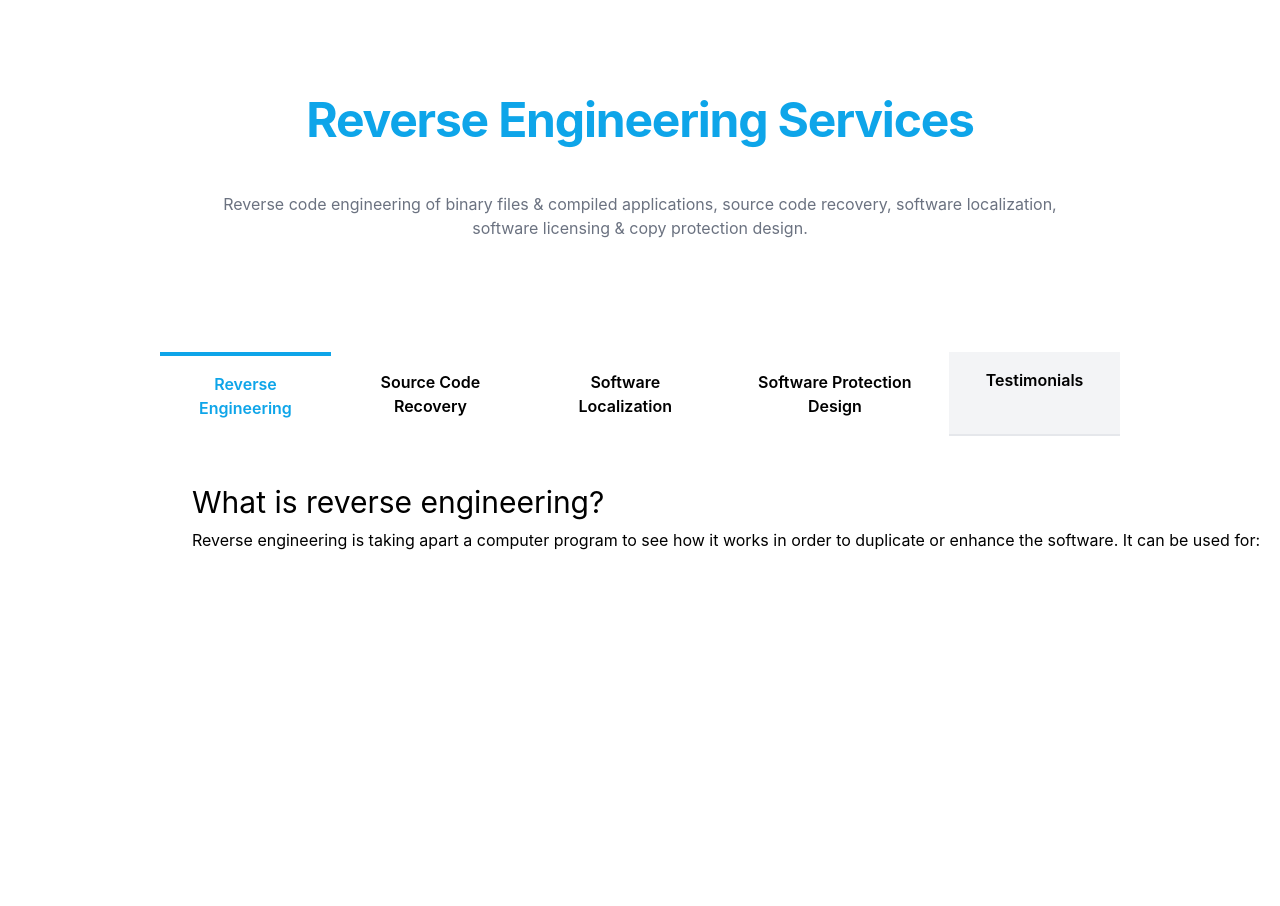
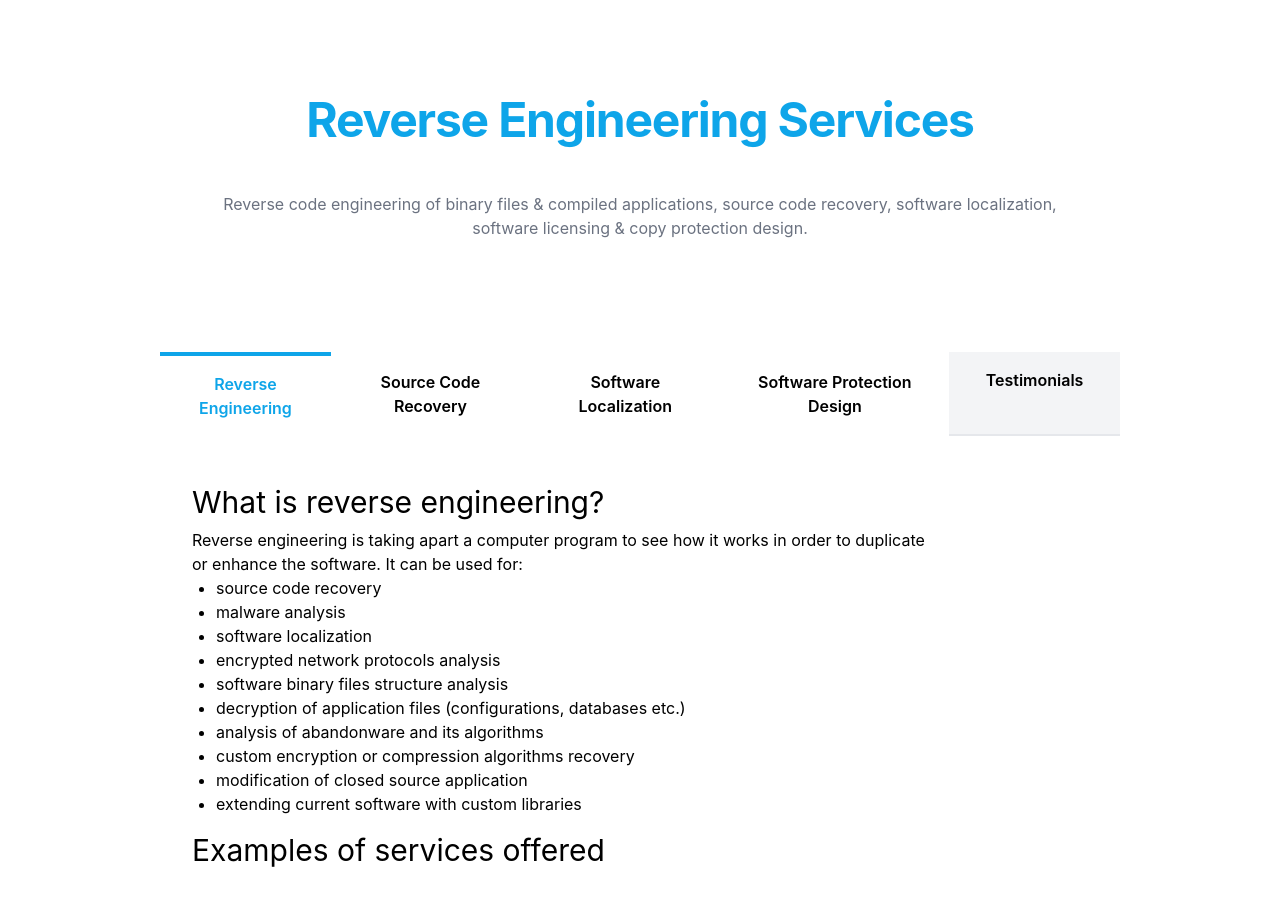
Before and after one commit to cse-mominul/shakertech, a React (Create React App) app: page /services/reverse/1 in a window 1280 px wide. Shown: the top 906 px of the page. Before the commit the page ends 800 px from the top, so only its background shows below. Built offline with nearby package versions, Linux system fonts and the light colour scheme.

Commit message:
added some content

```diff
--- a/src/Layout/Main/ServicesD.js
+++ b/src/Layout/Main/ServicesD.js
@@ -61,7 +61,7 @@ const ServicesD = () => {
         </div>
       </section>
 
-      <div class="flex lg:ml-40 lg:mr-40">
+      <div class="flex lg:ml-40 lg:mr-40 border-green-500">
         <button
           onClick={() => handleTabClick(1)}
           className={` ${
@@ -119,27 +119,73 @@ const ServicesD = () => {
               <h1 className="text-3xl mb-2">What is reverse engineering?</h1>
               <p>
                 Reverse engineering is taking apart a computer program to see
-                how it works in order to duplicate or enhance the software. It
-                can be used for:
+                how it works in order to duplicate <br /> or enhance the
+                software. It can be used for:
               </p>
+              <ul className="list-disc ml-6 text-gry-500">
+                <li>
+                  source code recovery
+                  <li>malware analysis </li>
+                  <li>software localization</li>
+                </li>
+                <li>encrypted network protocols analysis</li>
+                <li>software binary files structure analysis</li>
+                <li>
+                  decryption of application files (configurations, databases
+                  etc.)
+                </li>{" "}
+                <li>analysis of abandonware and its algorithms</li>
+                <li>custom encryption or compression algorithms recovery</li>
+                <li>modification of closed source application </li>
+                <li>extending current software with custom libraries</li>
+              </ul>
+              <h1 className="text-3xl mb-2 mt-4">
+                Examples of services offered
+              </h1>
             </div>
             <div
               id="div2"
               className={`mb-4 ${activeTab !== 2 ? "hidden" : ""}`}
             >
-              <p>Content of Tab 2</p>
+              <h1 className="text-3xl mb-2 mt-4 text-left">
+                Recovering programming projects
+              </h1>
+              <p className="text-left">
+                I can help you to recover source code, algorithms & resources
+                from the compiled binary <br /> applications written in:
+              </p>
             </div>
             <div
               id="div3"
-              className={`mb-4 ${activeTab !== 3 ? "hidden" : ""}`}
+              className={`mb-4 ${activeTab !== 3 ? "hidden" : "text-left"}`}
             >
-              <p>Content of Tab 3</p>
+              <h1 className="text-3xl mb-2 mt-4 text-left">Experience</h1>
+              <p>
+                I have worked on a special type of software and games
+                localization for over a decade. <br />
+                In most cases my work was done without access to the source
+                codes or technical <br />
+                documentation, just using reverse engineering skills.
+              </p>
             </div>
             <div
               id="div4"
-              className={`mb-4 ${activeTab !== 4 ? "hidden" : ""}`}
+              className={`mb-4 ${activeTab !== 4 ? "hidden" : "text-left"}`}
             >
-              <p>Content of Tab 4</p>
+              <h1 className="text-3xl mb-2 mt-4 text-left">
+                Software protection experience
+              </h1>
+              <p>
+                I have developed software protection products like PELock,
+                .netshrink and Obfuscator.
+                <br /> Over the years I have written many articles for the
+                computer programming press about reverse <br />
+                engineering, copy protection, encryption and software cracking.
+                You can read all of my articles right
+                <br /> here. You can read about my reverse engineering
+                experience and related services like source code <br /> recovery
+                and software localization.
+              </p>
             </div>
           </div>
         </div>
--- a/src/Reverse/Reverse.js
+++ b/src/Reverse/Reverse.js
@@ -1,23 +1,9 @@
 import React from "react";
 
 const Reverse = () => {
-  return (
-    <div>
-      <section class="mb-20">
-        <div class="text-center py-24 px-6">
-          <h1 class="text-5xl text-sky-500 md:text-3xl xl:text-5xl font-bold tracking-tight mb-12">
-            Reverse Engineering Services
-          </h1>
-          <span class="text-gray-500">
-            Reverse code engineering of binary files & compiled applications,
-            source code recovery, software localization, <br />
-            software licensing & copy protection design.
-          </span>
-        </div>
-      </section>
+  return <div>
 
-    </div>
-  );
+  </div>;
 };
 
 export default Reverse;
```
